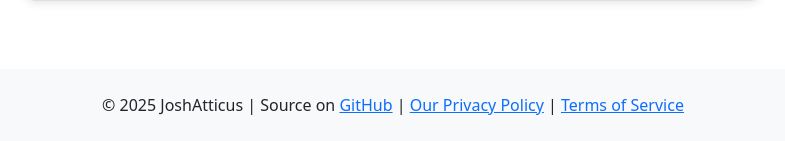
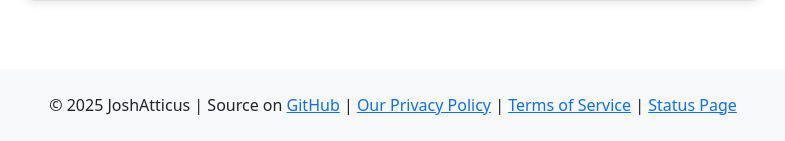
Before and after one commit to JoshAtticus/AFHArchive, a Flask app: page /about in a window 1280 px wide. Shown: the part 796-937 px from the top of the page, without its empty margins (247-1032 px from the left). Run offline with Flask 3, Linux system fonts and the light colour scheme; some web fonts are replaced.

Commit message:
status page

```diff
--- a/app/templates/base.html
+++ b/app/templates/base.html
@@ -139,7 +139,7 @@
 
     <footer class="bg-light mt-5 py-4">
         <div class="container text-center">
-            <p class="mb-0">&copy; 2025 JoshAtticus | {{ _('Source on') }} <a href="https://github.com/JoshAtticus/AFHArchive">GitHub</a> | <a href="{{ url_for('main.privacy') }}">{{ _('Our Privacy Policy') }}</a> | <a href="{{ url_for('main.terms') }}">{{ _('Terms of Service') }}</a></p>
+            <p class="mb-0">&copy; 2025 JoshAtticus | {{ _('Source on') }} <a href="https://github.com/JoshAtticus/AFHArchive">GitHub</a> | <a href="{{ url_for('main.privacy') }}">{{ _('Our Privacy Policy') }}</a> | <a href="{{ url_for('main.terms') }}">{{ _('Terms of Service') }}</a> | <a href="https://status.joshattic.us">{{ _('Status Page') }}</a></p>
         </div>
     </footer>
 
```
Also changed, not shown: 1 other file.
